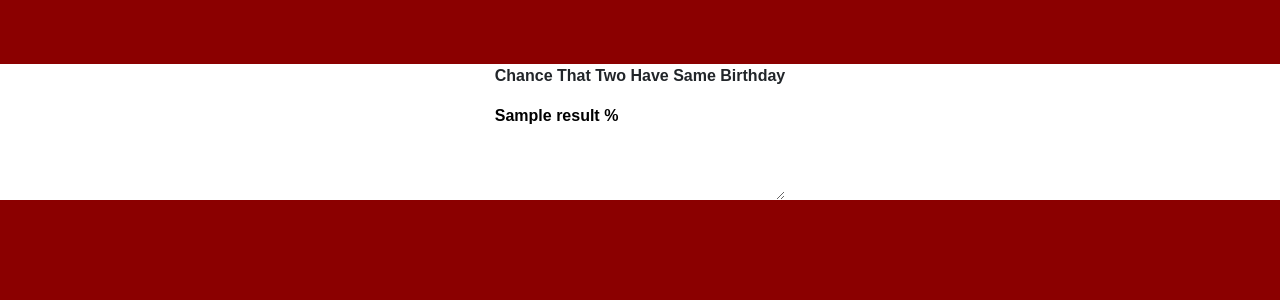
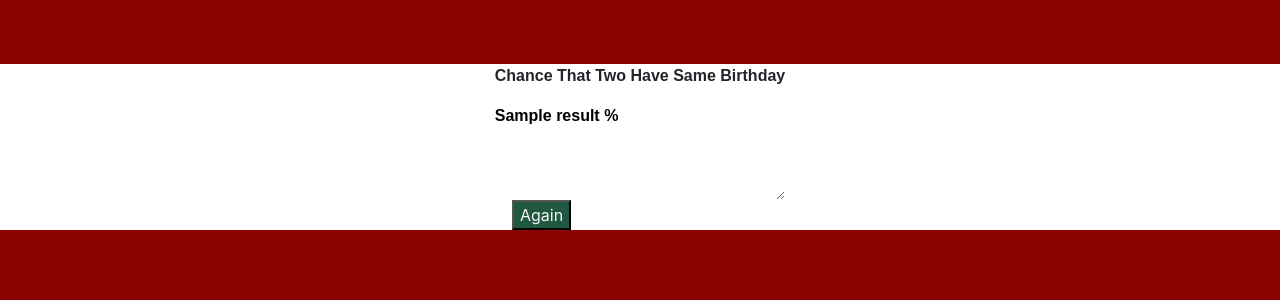
Before and after one commit to silvasm516/Birth, a Django app: template problemo/templates/answer.html in a window 1280 px wide. Shown: the part 269-569 px from the top of the page. Run offline with Django 3.2, Linux system fonts and the light colour scheme; the template is opened without the code that fills it: most values are stand-ins (such as "Sample title", 1, 10 or a date in 2020); some libraries are stand-ins or nearby versions.

Commit message:
last commit before upload to github

```diff
--- a/problemo/templates/answer.html
+++ b/problemo/templates/answer.html
@@ -21,7 +21,10 @@
     font-weight: bold;
 }
 
+#again  {
+    margin-left: 40%;
 
+}
 
 #result  {
     font-family: arial;
@@ -65,8 +68,9 @@
         </div>
     </div>
 
-
-
+<form id= "again">
+    <input type="button" style="background-color: rgb(31, 87, 65); color: whitesmoke;"  value="Again" onclick="history.back()">
+</form>
 
 
 <script>
@@ -83,6 +87,15 @@
 
 
 }
+if ('serviceWorker' in navigator) {
+  navigator.serviceWorker.register('/service-worker.js')
+  .then(function(registration) {
+    console.log('Registration successful, scope is:', registration.scope);
+  })
+  .catch(function(error) {
+    console.log('Service worker registration failed, error:', error);
+  });
+}
 </script>
 
 </body>
```
Also changed, not shown: problemo/static/icons/Cake117.png (renamed from icons/Cake117.png), problemo/static/icons/Cake248.png (renamed from icons/Cake248.png), problemo/static/icons/cake325.png (renamed from icons/cake325.png), problemo/static/icons/cake512.PNG (renamed from icons/cake512.PNG), problemo/static/icons/cake75.png (renamed from icons/cake75.png).
